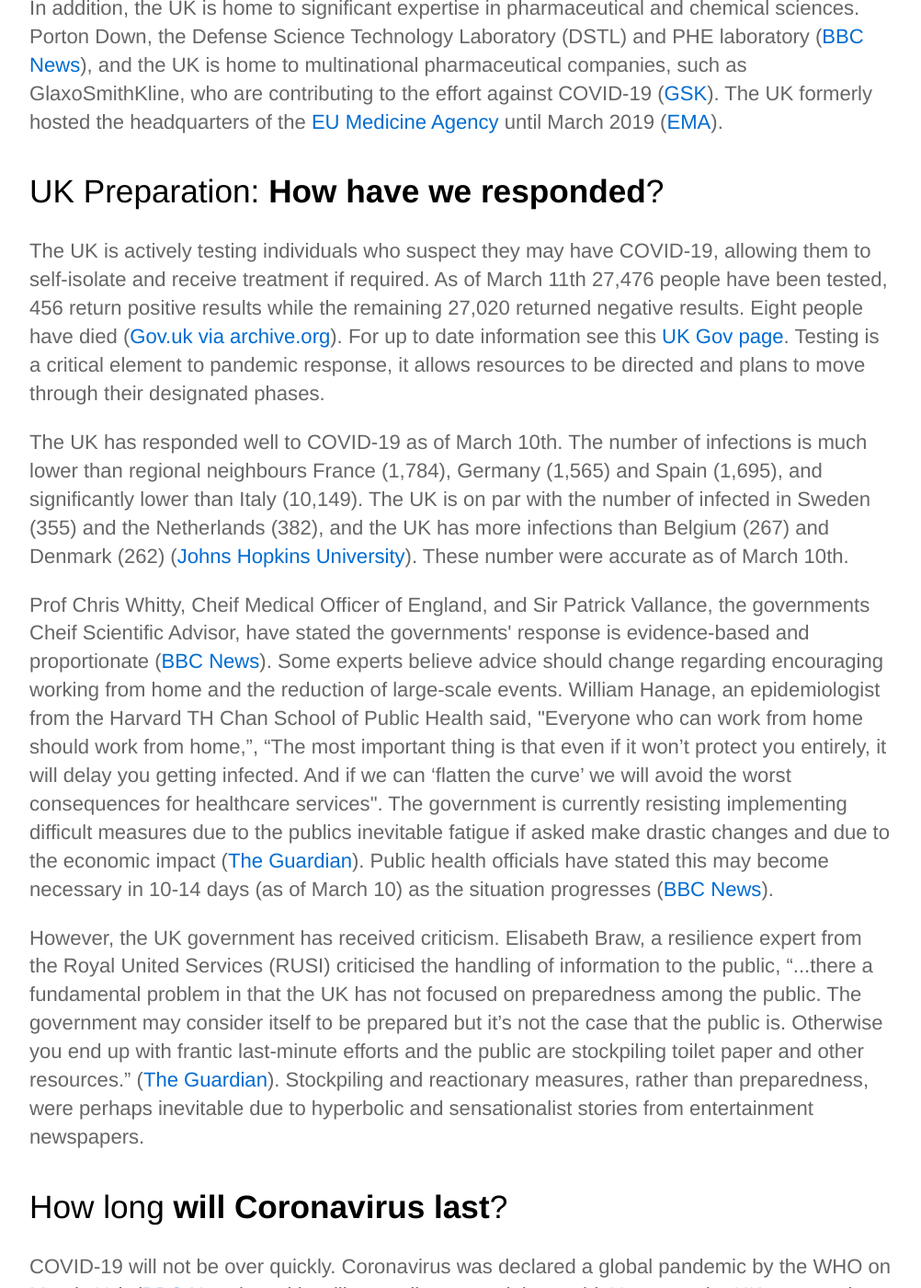
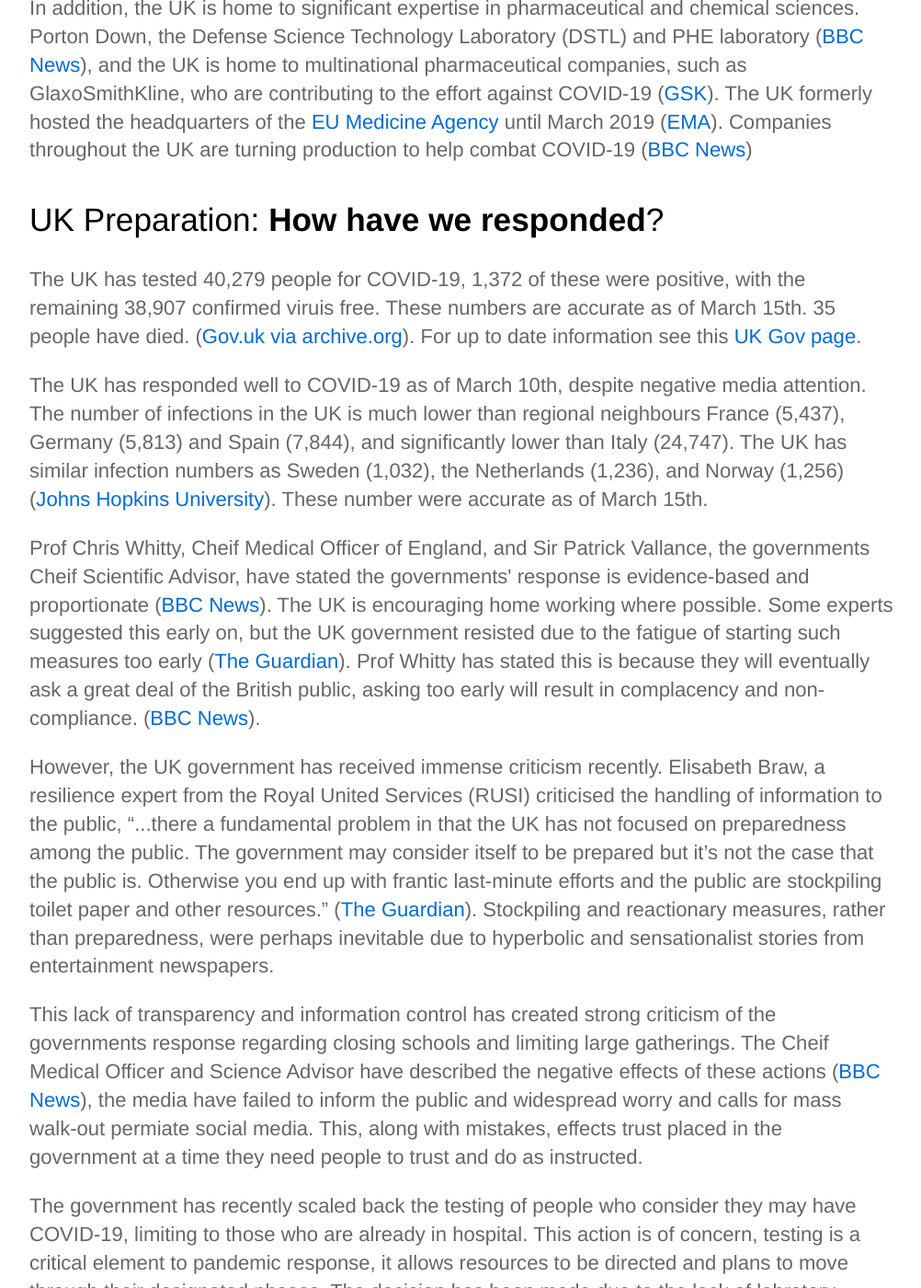
Before and after one commit to ftcukcovid/ftcukcovid.github.io, a Jekyll site: the page built from index.html, in a window 1280 px wide and 1400 px high, scrolled down 3029 px. Shown: the whole window at 92% size, without its empty margins (138-1140 px from the left). Built offline with Jekyll 4.4.1, drawn with Linux system fonts in a browser that asks for light colours; some of the changed text lies outside the part shown.

Commit message:
Update index.html
Updated info

```diff
--- a/index.html
+++ b/index.html
@@ -68,7 +68,7 @@
 				<h2>UK Preparation: <strong>Are we ready</strong>?</h2>
 				<p>The United Kingdom has prepared for a national pandemic. The <a href="https://www.gov.uk/guidance/preparation-and-planning-for-emergencies-responsibilities-of-responder-agencies-and-others" target="_blank">Civil Contingencies Act 2004</a> provides a framework for the UK to plan and respond to emergencies. Local authorities, resilience councils and government entities create plans based on reasonable scenarios to fulfil their statutory duty of care to the public. Public Health England (PHE) published the UK's <a href="https://www.gov.uk/government/publications/pandemic-influenza-response-plan" target="_blank">Pandemic Influenza Response Plan and Strategic Plan</a> in 2014 using evidence-based methodology and lessons learned from H1N1 in 2009. The plans lay out the planning arrangments, including organisation roles, capacity, training, etc for pandemic influenza.</p>
                 <p>The UK maintains national stockpiles of facemasks and respirators for health care professionals (<a href="https://www.gov.uk/government/publications/responding-to-a-uk-flu-pandemic" target="_blank">Department of Health</a>), as well as antivirals and antibiotics (<a href="https://www.gov.uk/government/publications/pandemic-influenza-response-plan" target="_blank">PHE</a>). This does not mean a vaccine is stockpiled. A vaccine is created during the 'Research' phase of the PHE response plan.</p>
-                <p>In addition, the UK is home to significant expertise in pharmaceutical and chemical sciences. Porton Down, the Defense Science Technology Laboratory (DSTL) and PHE laboratory (<a href="https://www.bbc.co.uk/news/health-28773174" target="_blank">BBC News</a>), and the UK is home to multinational pharmaceutical companies, such as GlaxoSmithKline, who are contributing to the effort against COVID-19 (<a href="https://www.gsk.com/" target="_blank">GSK</a>). The UK formerly hosted the headquarters of the <a href="https://www.ema.europa.eu/en" target="_blank">EU Medicine Agency</a> until March 2019 (<a href="https://www.ema.europa.eu/en/about-us/brexit-united-kingdoms-withdrawal-european-union" target="_blank">EMA</a>).</p>
+                <p>In addition, the UK is home to significant expertise in pharmaceutical and chemical sciences. Porton Down, the Defense Science Technology Laboratory (DSTL) and PHE laboratory (<a href="https://www.bbc.co.uk/news/health-28773174" target="_blank">BBC News</a>), and the UK is home to multinational pharmaceutical companies, such as GlaxoSmithKline, who are contributing to the effort against COVID-19 (<a href="https://www.gsk.com/" target="_blank">GSK</a>). The UK formerly hosted the headquarters of the <a href="https://www.ema.europa.eu/en" target="_blank">EU Medicine Agency</a> until March 2019 (<a href="https://www.ema.europa.eu/en/about-us/brexit-united-kingdoms-withdrawal-european-union" target="_blank">EMA</a>). Companies throughout the UK are turning production to help combat COVID-19 (<a href="https://www.bbc.co.uk/news/business-51896168">BBC News</a>)</p>
 			</div>
 		</div>
     </div>
@@ -77,10 +77,12 @@
 		<div class="container flex">
 			<div class="text editable">
 				<h2>UK Preparation: <strong>How have we responded</strong>?</h2>
-				<p>The UK is actively testing individuals who suspect they may have COVID-19, allowing them to self-isolate and receive treatment if required. As of March 11th 27,476 people have been tested, 456 return positive results while the remaining 27,020 returned negative results. Eight people have died (<a href="https://web.archive.org/web/20200311014403/https://www.gov.uk/guidance/coronavirus-covid-19-information-for-the-public" target="_blank">Gov.uk via archive.org</a>). For up to date information see this <a href="https://www.gov.uk/guidance/coronavirus-covid-19-information-for-the-public">UK Gov page</a>. Testing is a critical element to pandemic response, it allows resources to be directed and plans to move through their designated phases.</p>
-                <p>The UK has responded well to COVID-19 as of March 10th. The number of infections is much lower than regional neighbours France (1,784), Germany (1,565) and Spain (1,695), and significantly lower than Italy (10,149). The UK is on par with the number of infected in Sweden (355) and the Netherlands (382), and the UK has more infections than Belgium (267) and Denmark (262) (<a href="https://coronavirus.jhu.edu/map.html" target="_blank">Johns Hopkins University</a>). These number were accurate as of March 10th.</p>
-                <p>Prof Chris Whitty, Cheif Medical Officer of England, and Sir Patrick Vallance, the governments Cheif Scientific Advisor, have stated the governments' response is evidence-based and proportionate (<a href="https://www.bbc.co.uk/news/uk-51796072" target="_blank">BBC News</a>). Some experts believe advice should change regarding encouraging working from home and the reduction of large-scale events. William Hanage, an epidemiologist from the Harvard TH Chan School of Public Health said, "Everyone who can work from home should work from home,”, “The most important thing is that even if it won’t protect you entirely, it will delay you getting infected. And if we can ‘flatten the curve’ we will avoid the worst consequences for healthcare services". The government is currently resisting implementing difficult measures due to the publics inevitable fatigue if asked make drastic changes and due to the economic impact (<a href="https://www.theguardian.com/world/2020/mar/09/people-should-work-from-home-to-tackle-coronavirus-spread" target="_blank">The Guardian</a>). Public health officials have stated this may become necessary in 10-14 days (as of March 10) as the situation progresses (<a href="https://www.bbc.co.uk/news/uk-51812326" target="_blank">BBC News</a>).</p>
-                <p>However, the UK government has received criticism. Elisabeth Braw, a resilience expert from the Royal United Services (RUSI) criticised the handling of information to the public, “...there a fundamental problem in that the UK has not focused on preparedness among the public. The government may consider itself to be prepared but it’s not the case that the public is. Otherwise you end up with frantic last-minute efforts and the public are stockpiling toilet paper and other resources.” (<a href="https://www.theguardian.com/world/2020/mar/10/pressure-builds-on-uk-to-step-up-coronavirus-measures" target="_blank">The Guardian</a>). Stockpiling and reactionary measures, rather than preparedness, were perhaps inevitable due to hyperbolic and sensationalist stories from entertainment newspapers.</p>
+				<p>The UK has tested 40,279 people for COVID-19, 1,372 of these were positive, with the remaining 38,907 confirmed viruis free. These numbers are accurate as of March 15th. 35 people have died. (<a href="https://web.archive.org/web/20200316114241/https://www.gov.uk/guidance/coronavirus-covid-19-information-for-the-public" target="_blank">Gov.uk via archive.org</a>). For up to date information see this <a href="https://www.gov.uk/guidance/coronavirus-covid-19-information-for-the-public">UK Gov page</a>.</p>
+                <p>The UK has responded well to COVID-19 as of March 10th, despite negative media attention. The number of infections in the UK is much lower than regional neighbours France (5,437), Germany (5,813) and Spain (7,844), and significantly lower than Italy (24,747). The UK has similar infection numbers as Sweden (1,032), the Netherlands (1,236), and Norway (1,256)(<a href="https://coronavirus.jhu.edu/map.html" target="_blank">Johns Hopkins University</a>). These number were accurate as of March 15th.</p>
+                <p>Prof Chris Whitty, Cheif Medical Officer of England, and Sir Patrick Vallance, the governments Cheif Scientific Advisor, have stated the governments' response is evidence-based and proportionate (<a href="https://www.bbc.co.uk/news/uk-51796072" target="_blank">BBC News</a>). The UK is encouraging home working where possible. Some experts suggested this early on, but the UK government resisted due to the fatigue of starting such measures too early (<a href="https://www.theguardian.com/world/2020/mar/09/people-should-work-from-home-to-tackle-coronavirus-spread" target="_blank">The Guardian</a>). Prof Whitty has stated this is because they will eventually ask a great deal of the British public, asking too early will result in complacency and non-compliance. (<a href="https://www.bbc.co.uk/news/uk-51812326" target="_blank">BBC News</a>).</p>
+                <p>However, the UK government has received immense criticism recently. Elisabeth Braw, a resilience expert from the Royal United Services (RUSI) criticised the handling of information to the public, “...there a fundamental problem in that the UK has not focused on preparedness among the public. The government may consider itself to be prepared but it’s not the case that the public is. Otherwise you end up with frantic last-minute efforts and the public are stockpiling toilet paper and other resources.” (<a href="https://www.theguardian.com/world/2020/mar/10/pressure-builds-on-uk-to-step-up-coronavirus-measures" target="_blank">The Guardian</a>). Stockpiling and reactionary measures, rather than preparedness, were perhaps inevitable due to hyperbolic and sensationalist stories from entertainment newspapers.</p>
+                <p>This lack of transparency and information control has created strong criticism of the governments response regarding closing schools and limiting large gatherings. The Cheif Medical Officer and Science Advisor have described the negative effects of these actions (<a href="https://www.bbc.co.uk/news/av/health-51869464/coronavirus-government-expert-defends-not-closing-uk-schools">BBC News</a>), the media have failed to inform the public and widespread worry and calls for mass walk-out permiate social media. This, along with mistakes, effects trust placed in the government at a time they need people to trust and do as instructed.</p>
+                <p>The government has recently scaled back the testing of people who consider they may have COVID-19, limiting to those who are already in hospital. This action is of concern, testing is a critical element to pandemic response, it allows resources to be directed and plans to move through their designated phases. The decision has been made due to the lack of labratory capacity (<a href="https://www.wired.co.uk/article/coronavirus-testing-uk">Wired UK</a>).</p>
 			</div>
 		</div>
     </div>
```
